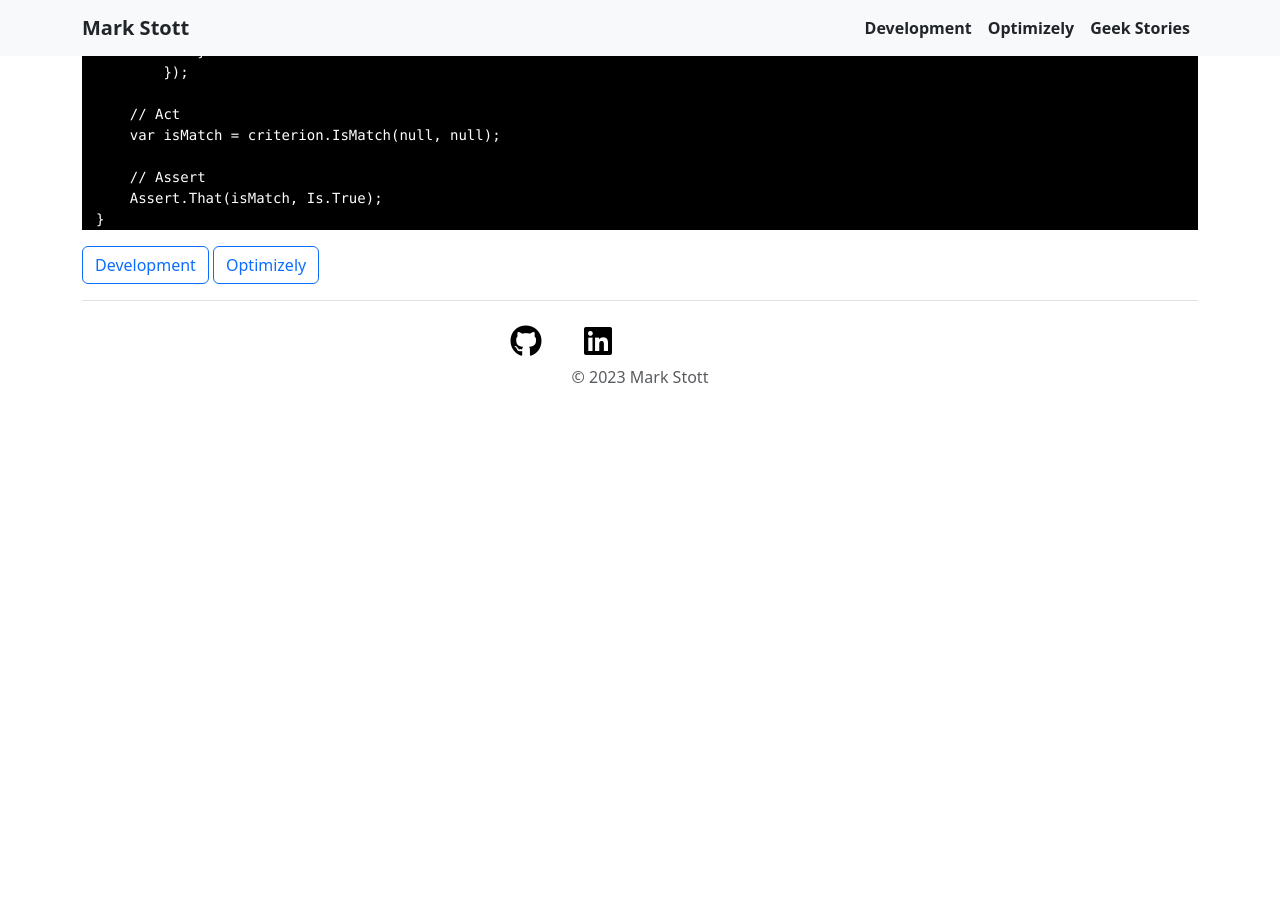
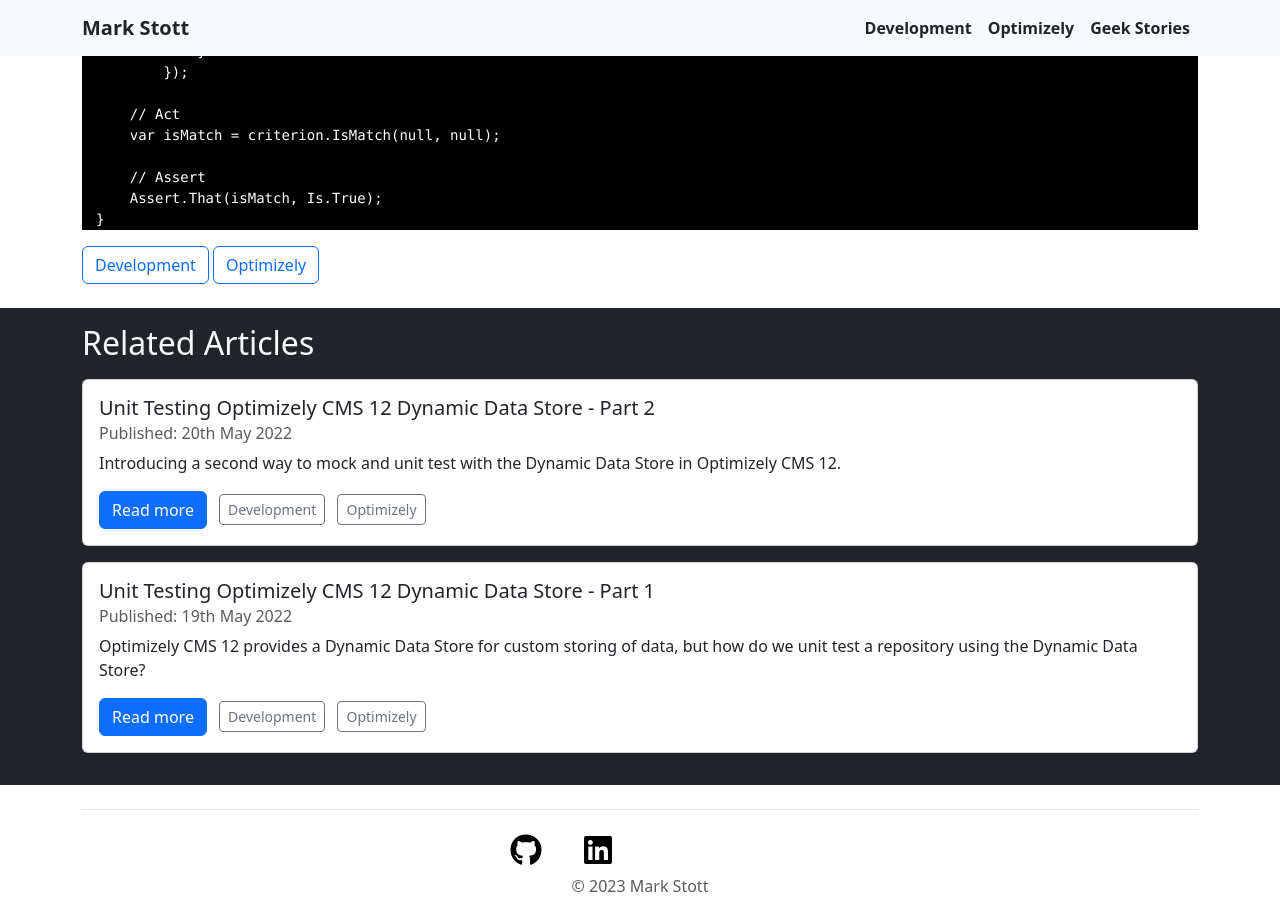
Before and after one commit to GeekInTheNorth/GeekInTheNorth.github.io, a Jekyll site: the page built from _posts/2018-09-29-unit-testing-episerver.md, in a window 1280 px wide and 900 px high, scrolled down 1659 px. Built offline with Jekyll 4.4.1, drawn with Linux system fonts in a browser that asks for light colours; before the commit the page ends 2064 px from its top, so only the background shows below that.

Commit message:
Add more article links

```diff
--- a/_posts/2018-09-29-unit-testing-episerver.md
+++ b/_posts/2018-09-29-unit-testing-episerver.md
@@ -6,6 +6,9 @@
 category:
   - Development
   - Optimizely
+relatedArticles:
+  - "_posts/2022-05-19-unit-testing-optimizely-dynamic-data-store-1.md"
+  - "_posts/2022-05-20-unit-testing-optimizely-dynamic-data-store-2.md"
 ---
 
 # Unit Testing Optimizely CMS 11
```
Also changed, not shown: _posts/2015-12-27-wedding-slips.md (+2 -0 lines), _posts/2015-12-28-wedding-set-list.md (+2 -0 lines), _posts/2022-05-19-unit-testing-optimizely-dynamic-data-store-1.md (+1 -0 lines), _posts/2022-05-20-unit-testing-optimizely-dynamic-data-store-2.md (+1 -0 lines).
